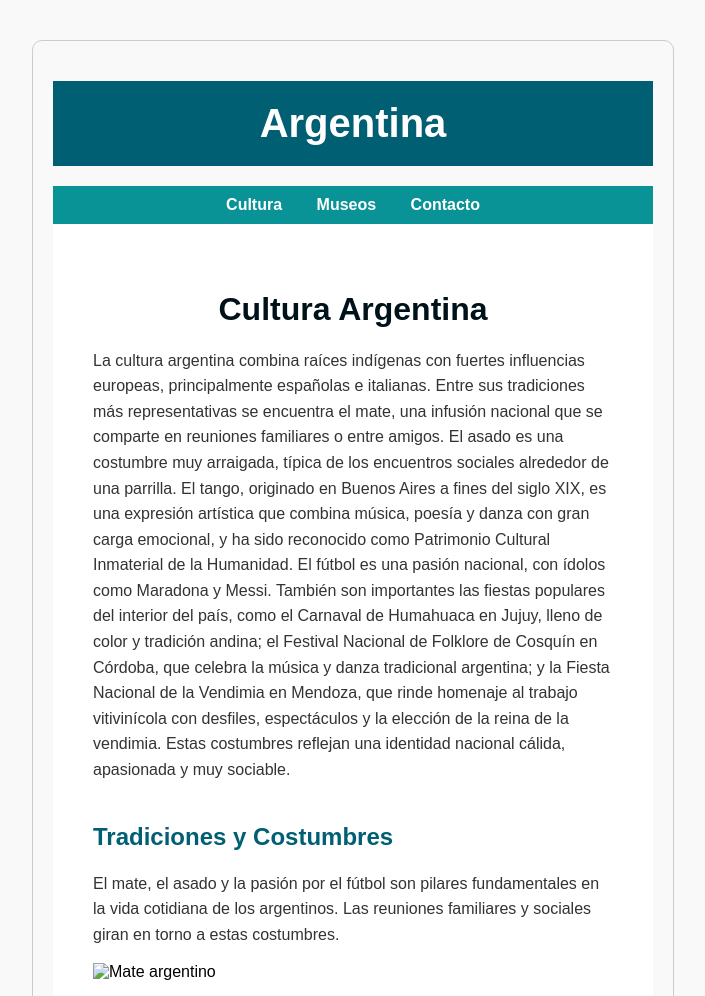
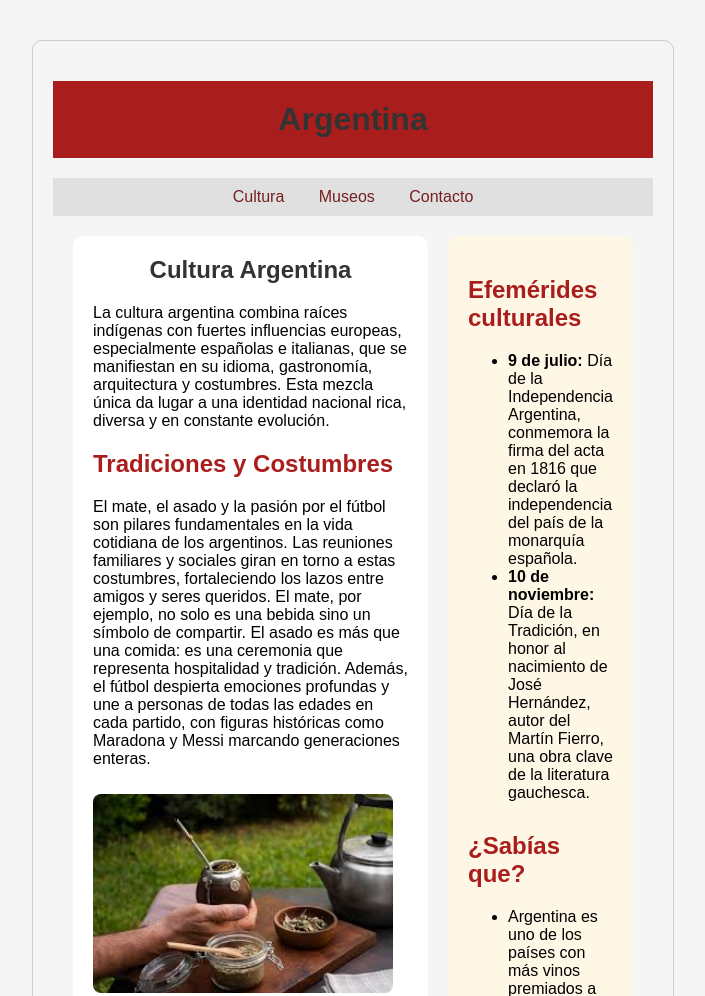
Before and after one commit to waltopo/pv_tp1_grupo16, a plain HTML site: page index.html in a window 1280 px wide. Shown: the top 996 px of the page, without its empty margins (287-992 px from the left). Drawn offline with Linux system fonts and the light colour scheme.

Commit message:
nuevo index y su css

```diff
--- a/estilos.css
+++ b/estilos.css
@@ -59,93 +59,98 @@ button:hover {
 }
 <<<<<<< HEAD
 
-/* Estilos para index.html*/
-
+/* ESTILOS PARA INDEX.HTML */
 body {
   font-family: Arial, sans-serif;
   margin: 0;
-  padding: 0;
-  background-color: #f9f9f9;
 }
 
-/* Header */
-.header-cultura {
-  background-color: #005f73;
+.encabezado {
+  background-color: #aa1d1d;
+  color: black;
+  text-align: center;
   padding: 20px;
-  text-align: center;
 }
 
 .titulo-principal {
-  color: white;
-  font-size: 2.5em;
   margin: 0;
 }
 
-/* Navegación */
-.nav-cultura {
-  background-color: #0a9396;
+.navegacion {
+  background-color: #e0e0e0;
   padding: 10px 0;
   text-align: center;
 }
 
-.nav-cultura ul {
+.navegacion ul {
   list-style: none;
   margin: 0;
   padding: 0;
 }
 
-.nav-cultura li {
+.navegacion li {
   display: inline;
   margin: 0 15px;
 }
 
-.nav-cultura a {
+.navegacion a {
   text-decoration: none;
-  color: white;
-  font-weight: bold;
+  color: #741f1f;
 }
 
-.nav-cultura a:hover {
-  text-decoration: underline;
+main {
+  display: flex;
+  flex-direction: row;
+  padding: 20px;
+  gap: 20px;
 }
 
-/* Sección principal */
 .seccion-cultura {
-  padding: 40px;
-  max-width: 1000px;
-  margin: auto;
+  flex: 3;
   background-color: white;
+  padding: 20px;
+  border-radius: 10px;
 }
 
-.titulo-seccion {
-  font-size: 2em;
-  color: #001219;
-  margin-bottom: 20px;
+.titulo-section {
+  margin-top: 0;
 }
 
-.descripcion-cultura {
-  line-height: 1.6;
-  color: #333;
-  margin-bottom: 40px;
+.bloque-cultura {
+  margin-bottom: 30px;
 }
 
-/* Bloques de artículos */
-.bloque-cultura {
-  margin-bottom: 40px;
+.bloque-cultura article h2 {
+  color: #aa1d1d;
 }
 
-.bloque-cultura h2 {
-  color: #005f73;
+.bloque-cultura article img {
+  margin-top: 10px;
+  border-radius: 8px;
 }
 
-.bloque-cultura p {
-  line-height: 1.6;
-  color: #333;
+.aside-principal {
+  flex: 1;
+  background-color: #fff7e6;
+  padding: 20px;
+  border-radius: 10px;
+  height: fit-content;
 }
 
-.bloque-cultura img {
-  display: block;
-  margin-top: 15px;
+.efemerides,
+.sabias-que {
+  margin-bottom: 30px;
 }
 
-=======
+.efemerides h2,
+.sabias-que h2 {
+  color: #aa1d1d;
+}
+
+.footer-pagina {
+  background-color: #aa1d1d;
+  color: white;
+  text-align: center;
+  padding: 15px;
+  margin-top: 20px;
+}
--- a/index.html
+++ b/index.html
@@ -6,12 +6,12 @@
     <link rel="stylesheet" href="estilos.css"/>
     <title>Cultura</title>
 </head>
-<body>
-    <header class="header-cultura">
+<body style="background-color: #f5f5f5;">
+  <header class="encabezado">
     <h1 class="titulo-principal">Argentina</h1>
   </header>
 
-    <nav class="nav-cultura">
+  <nav class="navegacion">
     <ul>
       <li><a href="index.html">Cultura</a></li>
       <li><a href="museos.html">Museos</a></li>
@@ -19,23 +19,20 @@
     </ul>
   </nav>
 
+  <main class="contenedor-principal">
     <section class="seccion-cultura">
-        <h1 class="titulo-seccion">Cultura Argentina</h1>
-        <p class="descripcion-cultura">
-            La cultura argentina combina raíces indígenas con fuertes influencias europeas, principalmente españolas e italianas.
-            Entre sus tradiciones más representativas se encuentra el mate, una infusión nacional que se comparte en reuniones familiares o entre amigos.
-            El asado es una costumbre muy arraigada, típica de los encuentros sociales alrededor de una parrilla.
-            El tango, originado en Buenos Aires a fines del siglo XIX, es una expresión artística que combina música, poesía y danza con gran carga emocional, y ha sido reconocido como Patrimonio Cultural Inmaterial de la Humanidad.
-            El fútbol es una pasión nacional, con ídolos como Maradona y Messi.
-            También son importantes las fiestas populares del interior del país, como el Carnaval de Humahuaca en Jujuy, lleno de color y tradición andina; el Festival Nacional de Folklore de Cosquín en Córdoba, que celebra la música y danza tradicional argentina; y la Fiesta Nacional de la Vendimia en Mendoza, que rinde homenaje al trabajo vitivinícola con desfiles, espectáculos y la elección de la reina de la vendimia.
-            Estas costumbres reflejan una identidad nacional cálida, apasionada y muy sociable.
+      <h1 class="titulo-section">Cultura Argentina</h1>
+      <p>
+        La cultura argentina combina raíces indígenas con fuertes influencias europeas, especialmente españolas e italianas, que se manifiestan en su idioma, gastronomía, arquitectura y costumbres. Esta mezcla única da lugar a una identidad nacional rica, diversa y en constante evolución.
       </p>
 
       <div class="bloque-cultura">
         <article>
           <h2>Tradiciones y Costumbres</h2>
-                <p>El mate, el asado y la pasión por el fútbol son pilares fundamentales en la vida cotidiana de los argentinos. Las reuniones familiares y sociales giran en torno a estas costumbres.</p>
-                <img src="" alt="Mate argentino" width="300">
+          <p>
+            El mate, el asado y la pasión por el fútbol son pilares fundamentales en la vida cotidiana de los argentinos. Las reuniones familiares y sociales giran en torno a estas costumbres, fortaleciendo los lazos entre amigos y seres queridos. El mate, por ejemplo, no solo es una bebida sino un símbolo de compartir. El asado es más que una comida: es una ceremonia que representa hospitalidad y tradición. Además, el fútbol despierta emociones profundas y une a personas de todas las edades en cada partido, con figuras históricas como Maradona y Messi marcando generaciones enteras.
+          </p>
+          <img src="img/mate.jpg" alt="Mate argentino" width="300">
         </article>
       </div>
 
@@ -43,11 +40,9 @@
         <article>
           <h2>Fiestas Populares</h2>
           <p>
-                    El Carnaval de Humahuaca, celebrado en Jujuy, es una festividad andina que combina tradiciones indígenas y cristianas. Se destaca por el “desentierro del diablo”, las comparsas, la música y el colorido de sus trajes típicos.<br>
-                    La Fiesta Nacional de la Vendimia, en Mendoza, rinde homenaje a la cosecha de la uva y al trabajo vitivinícola. Incluye espectáculos, desfiles y la elección de la reina de la vendimia.<br>
-                    El Festival Nacional de Folklore de Cosquín, en Córdoba, es el evento más importante de música folklórica del país. Reúne a artistas de todo el territorio en la emblemática Plaza Próspero Molina para celebrar la identidad cultural argentina.
+            El Carnaval de Humahuaca, celebrado en Jujuy, es una festividad andina que combina tradiciones indígenas y cristianas. Se destaca por el “desentierro del diablo”, las comparsas, la música y el colorido de sus trajes típicos. La Fiesta Nacional de la Vendimia, en Mendoza, rinde homenaje a la cosecha de la uva y al trabajo vitivinícola. Incluye espectáculos, desfiles y la elección de la reina de la vendimia. El Festival Nacional de Folklore de Cosquín, en Córdoba, es el evento más importante de música folklórica del país. Reúne a artistas de todo el territorio en la emblemática Plaza Próspero Molina para celebrar la identidad cultural argentina con zambas, chacareras y tonadas.
           </p>
-                <img src="" alt="Carnaval en Jujuy" width="300">
+          <img src="img/carnaval.jpg" alt="Carnaval en Jujuy" width="300">
         </article>
       </div>
 
@@ -55,14 +50,44 @@
         <article>
           <h2>Arte y Música</h2>
           <p>
-                    El tango es un género musical y danza nacido en Buenos Aires, que expresa emociones como el amor y la nostalgia. Es símbolo de la cultura argentina y fue declarado Patrimonio Cultural de la Humanidad.<br>
-                    Entre sus cantantes más conocidos están Carlos Gardel y Edmundo Rivero.<br>
-                    En el folklore se destacan Mercedes Sosa y Atahualpa Yupanqui, grandes referentes de la música popular.
+            El tango es un género musical y danza nacido en Buenos Aires, que expresa emociones como el amor y la nostalgia. Es símbolo de la cultura argentina y fue declarado Patrimonio Cultural de la Humanidad por la UNESCO. Entre sus cantantes más conocidos están Carlos Gardel, considerado un ícono, y Edmundo Rivero. En el ámbito del folklore se destacan figuras como Mercedes Sosa y Atahualpa Yupanqui, quienes llevaron la música tradicional a escenarios internacionales. La riqueza artística del país también se refleja en la pintura, el teatro y el cine, con una producción cultural vibrante y diversa que continúa creciendo día a día.
           </p>
-                <img src="" alt="Pareja bailando tango" width="300">
+          <img src="img/descarga.jpg" alt="Carlos Gardel" width="300">
         </article>
       </div>
     </section>
 
+    <aside class="aside-principal">
+      <div class="efemerides">
+        <h2>Efemérides culturales</h2>
+        <ul>
+          <li>
+            <strong>9 de julio:</strong> Día de la Independencia Argentina, conmemora la firma del acta en 1816 que declaró la independencia del país de la monarquía española.
+          </li>
+          <li>
+            <strong>10 de noviembre:</strong> Día de la Tradición, en honor al nacimiento de José Hernández, autor del Martín Fierro, una obra clave de la literatura gauchesca.
+          </li>
+        </ul>
+      </div>
+
+      <div class="sabias-que">
+        <h2>¿Sabías que?</h2>
+        <ul>
+          <li>
+            Argentina es uno de los países con más vinos premiados a nivel internacional, destacándose por la calidad del Malbec producido en regiones como Mendoza.
+          </li>
+          <li>
+            El colectivo, como transporte público, fue inventado en Argentina en 1928. Surgió cuando los taxistas comenzaron a hacer recorridos fijos y cobrar pasajes.
+          </li>
+        </ul>
+      </div>
+    </aside>
+  </main>
+
+  <footer class="footer-pagina">
+    <p>&copy; 2025 Cultura Argentina.</p>
+    <p>Desarrollado por el grupo de programación 31.</p>
+  </footer>
 </body>
+
 </html>
```
Also changed, not shown: img/carnaval.jpg (added), img/descarga.jpg (added), img/mate.jpg (added). Lines whose indentation alone changed are shown as unchanged.
